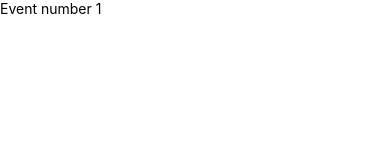
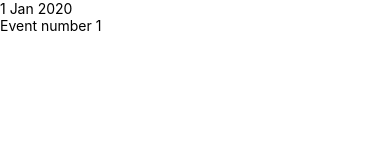
Before and after one commit to kalitawojciech/React_Native, a React Native app in the folder MyFirstApp/: screen / in a window 390 px wide. Shown: the top 160 px of the page. Built offline with nearby package versions, Linux system fonts and the light colour scheme.

Commit message:
using component EventCard i EventList component

```diff
--- a/MyFirstApp/src/components/EventCard.js
+++ b/MyFirstApp/src/components/EventCard.js
@@ -0,0 +1,26 @@
+import React from 'react';
+import { Text, View, StyleSheet } from 'react-native';
+import PropTypes from 'prop-types';
+import { formatDate, getCountdownParts } from '../../api';
+
+const styles = StyleSheet.create({
+
+})
+
+export default function EventCard({ event }) {
+    return(
+        <View style={styles.card}>
+            <View style={styles.cardHeader}>
+                <Text style={styles.date}>{formatDate(event.date)}</Text>
+                <Text style={styles.title}>{event.title}</Text>
+            </View>
+        </View>
+    );
+}
+
+EventCard.propTypes = {
+    event: PropTypes.shape({
+        title: PropTypes.string.isRequired,
+        date: PropTypes.instanceOf(Date)
+    }),
+};
--- a/MyFirstApp/src/components/EventList.js
+++ b/MyFirstApp/src/components/EventList.js
@@ -1,9 +1,11 @@
+/* eslint-disable react/no-did-mount-set-state */
 /* eslint-disable react/jsx-no-bind */
 /* eslint-disable react/prefer-stateless-function */
 /* eslint-disable class-methods-use-this */
 
 import React, { Component } from 'react';
 import { FlatList, Text } from 'react-native';
+import EventCard from './EventCard'
 class EventList extends Component {
     state={
         events: []
@@ -18,7 +20,7 @@ class EventList extends Component {
         return (
             <FlatList
             data={this.state.events}
-            renderItem={({ item }) => <Text>{item.title}</Text>}
+            renderItem={({ item }) => <EventCard event={ item }/>}
             keyExtractor={item => item.id}
             />
         );
```
